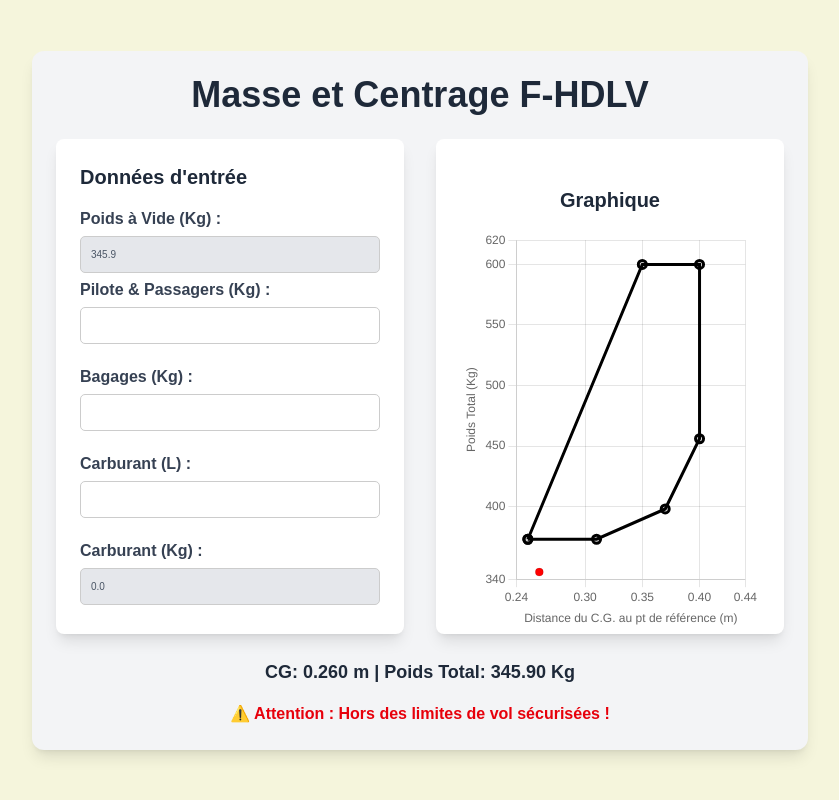
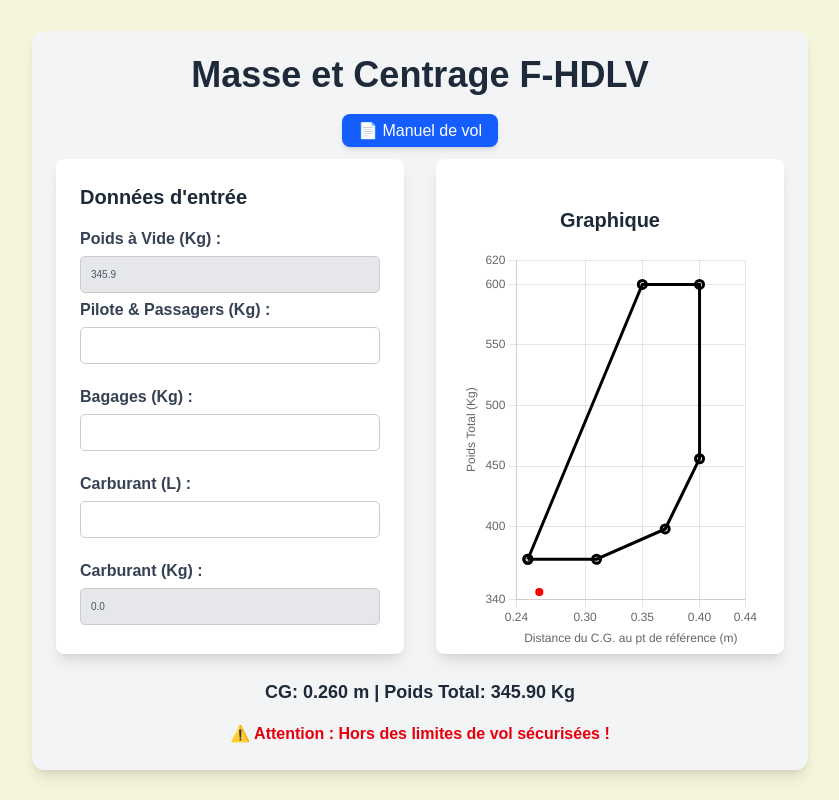
Before and after one commit to tsasamdev/evss-mb, a React (Vite) app in the folder my-project/: page / in a window 1280 px wide. Shown: the whole page, without its empty margins (220-1059 px from the left). Built offline with nearby package versions, Linux system fonts and the light colour scheme.

Commit message:
added evss manual download

```diff
--- a/my-project/src/MassBalanceChart.tsx
+++ b/my-project/src/MassBalanceChart.tsx
@@ -40,6 +40,7 @@ const MassBalanceChart: React.FC = () => {
     }
   };
 
+  const pdfUrl = "/docs/rtc.pdf";
 
   const cg =
     (emptyWeight * 0.26 +
@@ -84,12 +85,27 @@ const MassBalanceChart: React.FC = () => {
     ],
   };
 
+
+
   return (
     <div className="p-6 max-w-6xl mx-auto bg-gray-100 shadow-lg rounded-xl min-h-fit">
       {/* Responsive Title */}
       <h2 className="text-2xl sm:text-3xl md:text-4xl font-bold mb-6 text-center text-gray-800">
         Masse et Centrage F-HDLV
       </h2>
+
+      {/* Ajout du bouton de téléchargement */}
+      <div className="text-center my-4">
+        <a
+          href={pdfUrl}
+          download
+          target="_blank"
+          rel="noopener noreferrer"
+          className="bg-blue-600 text-white px-4 py-2 rounded-lg shadow-md hover:bg-blue-700 transition"
+        >
+          📄 Manuel de vol
+        </a>
+      </div>
 
       {/* Layout Grid for Two Blocks */}
       <div className="grid grid-cols-1 md:grid-cols-2 gap-8">
```
Also changed, not shown: 1 other file (tests, documents, lock files or other folders).
